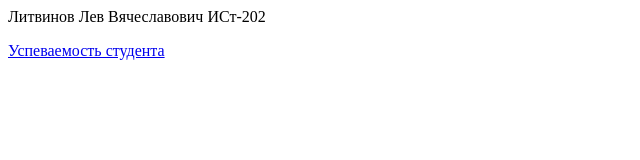
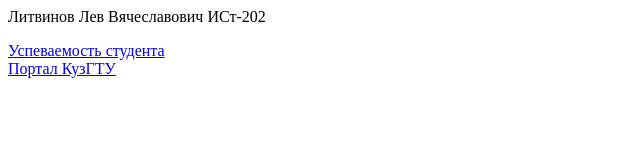
Before and after one commit to VentoAureo12/HTML_Base, a plain HTML site: page index.html in a window 1280 px wide. Shown: the whole page, without its empty margins (0-640 px from the left). Drawn offline with Linux system fonts and the light colour scheme.

Commit message:
Добавление футера

```diff
--- a/index.html
+++ b/index.html
@@ -8,6 +8,6 @@
 Литвинов Лев Вячеславович ИСт-202
 <p></p>
 <a href="htmlpage.html">Успеваемость студента</a>
-<footer><a href="https://portal.kuzstu.ru/learning/progress/current/report/cp3?student_post_id=1182287"></a></footer>
+<footer><a href="https://portal.kuzstu.ru/learning/progress/current/report/cp3?student_post_id=1182287">Портал КузГТУ</a></footer>
 </body>
 </html>
```
